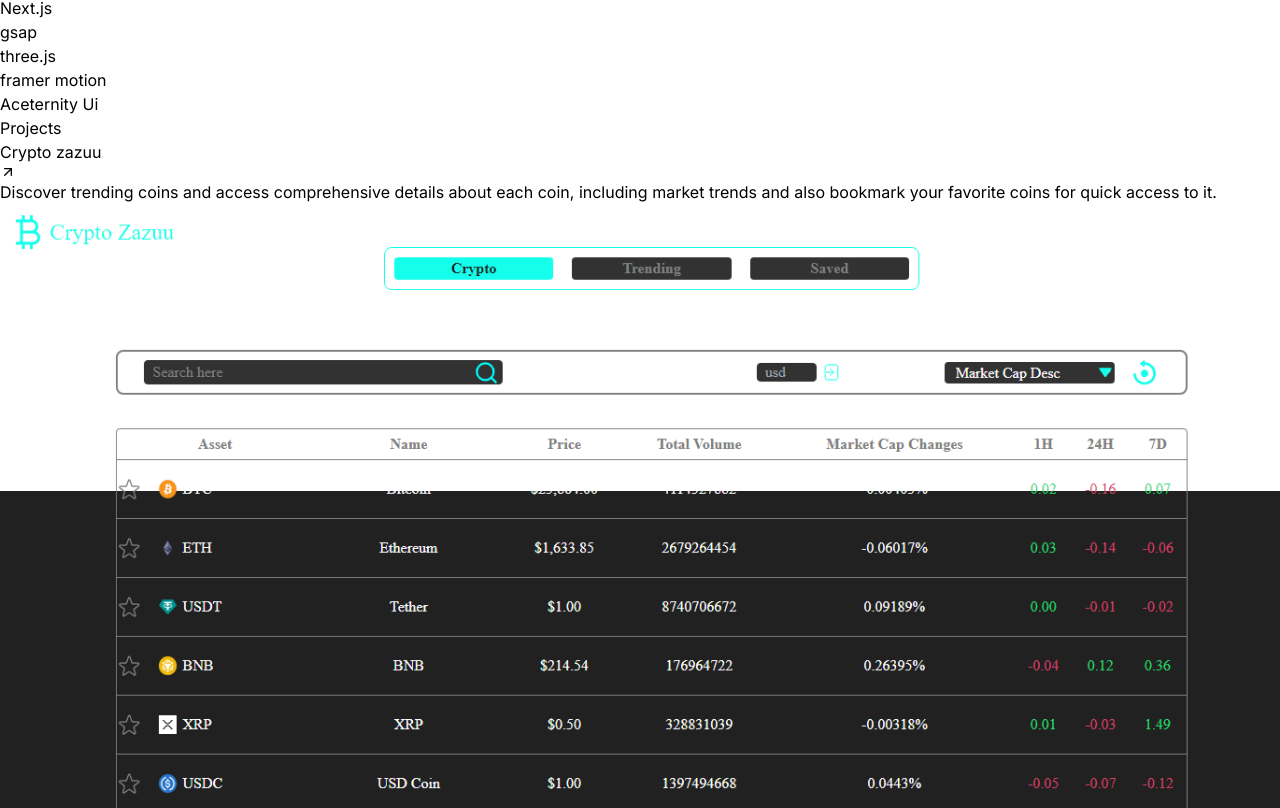
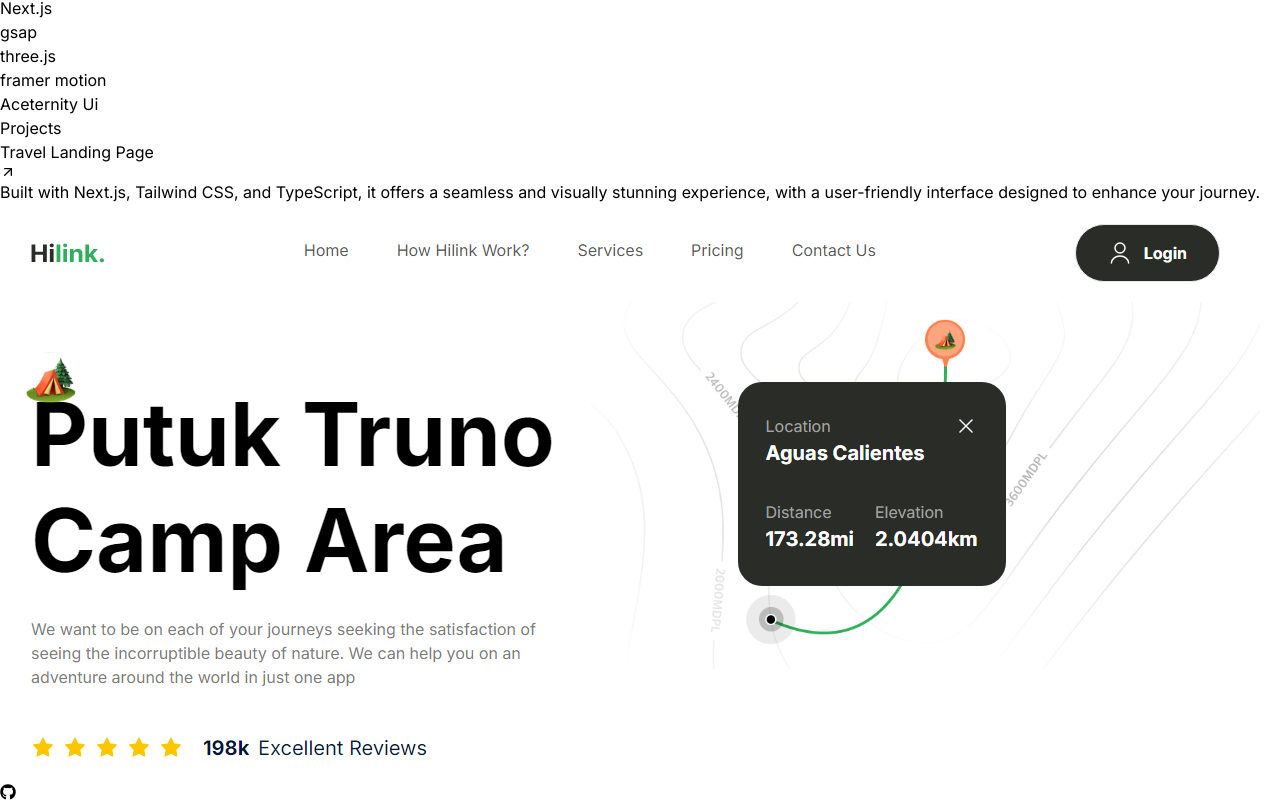
Before and after one commit to Azikenp/portfolio-v2, a React (Vite) app: page / in a window 1280 px wide. Shown: the part 572-1380 px from the top of the page. Built offline with nearby package versions, Linux system fonts and the light colour scheme.

Commit message:
new project addition

```diff
--- a/src/components/Stack.jsx
+++ b/src/components/Stack.jsx
@@ -1,4 +1,3 @@
-import React from "react";
 import { techStack } from "../data";
 
 const Stack = () => {
--- a/src/data.js
+++ b/src/data.js
@@ -1,4 +1,11 @@
 export const data = [
+  {
+    src: "../public/assets/travel-img.PNG",
+    title: "Travel Landing Page",
+    text: "Built with Next.js, Tailwind CSS, and TypeScript, it offers a seamless and visually stunning experience, with a user-friendly interface designed to enhance your journey.",
+    liveSite: "https://travvvel.vercel.app/",
+    codeSite: "https://github.com/Azikenp/travel_app",
+  },
   {
     src: "./assets/crypto-zazoo.png",
     title: "Crypto zazuu",
@@ -12,13 +19,6 @@
     text: "This app fetches news feeds from the Hacker News API, debouncing to deliver 500 headlines at +30 per scroll, ensuring swift and responsive updates.",
     liveSite: "https://news-update-azikenp.vercel.app/",
     codeSite: "https://github.com/Azikenp/news-update.git",
-  },
-  {
-    src: "./assets/dictionary.png",
-    title: "Dictionary app",
-    text: "An innovative dictionary app that delivers instant search results for any English word. Utilizing the powerful dictionaryapi.dev API to do this.",
-    liveSite: "https://dictionary-react-azikenp.vercel.app/",
-    codeSite: "https://github.com/Azikenp/dictionary-react.git",
   },
   {
     src: "./assets/weather.png",
@@ -36,4 +36,21 @@
   },
 ];
 
-export const techStack = ["Html", "Css", "javasript","typeScript", "sass", "git", "github", "bootstrap", "react", "Material ui", "tailwind", "Next.js", "gsap", "three.js", "framer motion", "Aceternity Ui"];
+export const techStack = [
+  "Html",
+  "Css",
+  "javasript",
+  "typeScript",
+  "sass",
+  "git",
+  "github",
+  "bootstrap",
+  "react",
+  "Material ui",
+  "tailwind",
+  "Next.js",
+  "gsap",
+  "three.js",
+  "framer motion",
+  "Aceternity Ui",
+];
```
Also changed, not shown: public/assets/dictionary.png (deleted), public/assets/travel-img.PNG (added).
